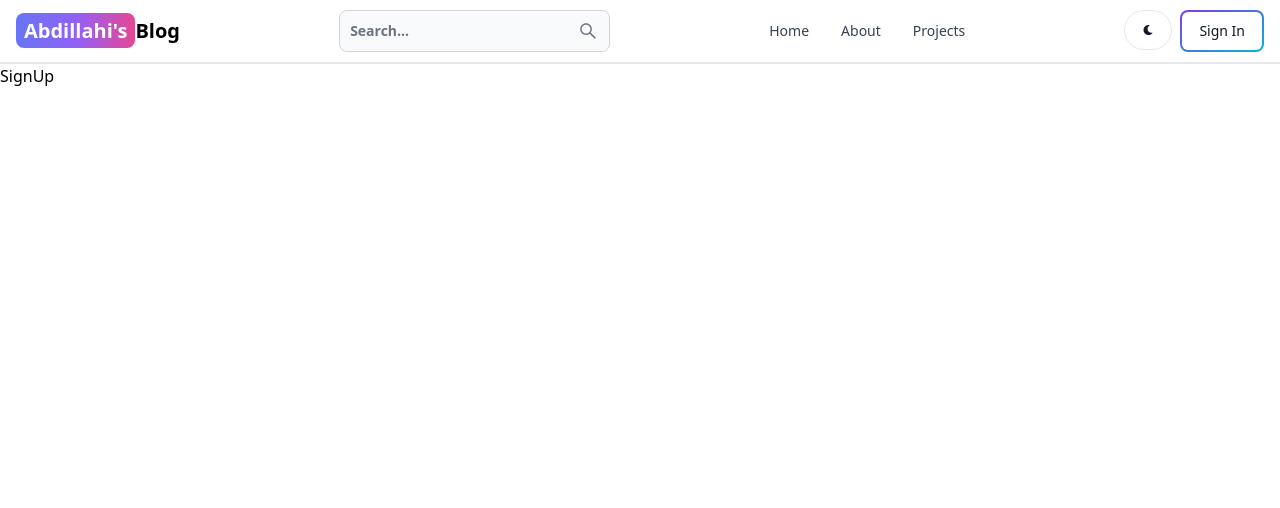
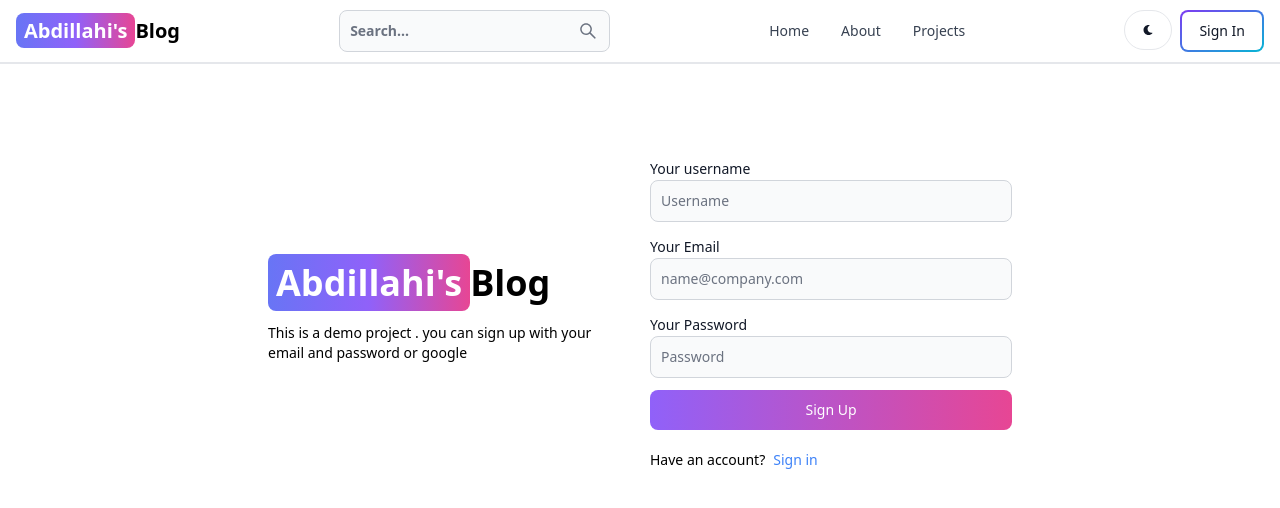
Before and after one commit to Hajiabdi213/mern-blog, a React (Vite) app in the folder client/: page /sign-up in a window 1280 px wide. Shown: the top 508 px of the page. Built offline with nearby package versions, Linux system fonts and the light colour scheme.

Commit message:
Created Sin up page ui

```diff
--- a/client/src/pages/SignUp.jsx
+++ b/client/src/pages/SignUp.jsx
@@ -1,5 +1,58 @@
+import { Button, Label, TextInput } from "flowbite-react";
+import { Link } from "react-router-dom";
+
 const SignUp = () => {
-  return <div>SignUp</div>;
+  return (
+    <div className="min-h-screen mt-20">
+      <div className="flex p-3 max-w-3xl mx-auto flex-col md:flex-row md:items-center gap-5">
+        {/* left side */}
+        <div className="flex-1">
+          <Link to="/" className="font-bold dark:text-white text-4xl">
+            <span className="px-2 py-1 bg-gradient-to-r from-indigo-500 via-purple-500 to-pink-500 rounded-lg text-white">
+              Abdillahi's
+            </span>
+            Blog
+          </Link>
+          <p className="text-sm mt-5">
+            This is a demo project . you can sign up with your email and
+            password or google
+          </p>
+        </div>
+
+        {/* right side */}
+        <div className="flex-1">
+          <form className="flex flex-col gap-3">
+            <div>
+              <Label className="" value="Your username" />
+              <TextInput type="text" placeholder="Username" id="username" />
+            </div>
+            <div>
+              <Label className="" value="Your Email" />
+              <TextInput
+                type="email"
+                placeholder="name@company.com"
+                id="email"
+              />
+            </div>
+            <div>
+              <Label className="" value="Your Password" />
+              <TextInput type="password" placeholder="Password" id="password" />
+            </div>
+            <Button gradientDuoTone="purpleToPink" type="submit">
+              Sign Up
+            </Button>
+          </form>
+          <div className="flex gap-2 text-sm mt-5">
+            <span>Have an account?</span>
+            <Link to="/sign-in" className="text-blue-500">
+              {" "}
+              Sign in
+            </Link>
+          </div>
+        </div>
+      </div>
+    </div>
+  );
 };
 
 export default SignUp;
```
